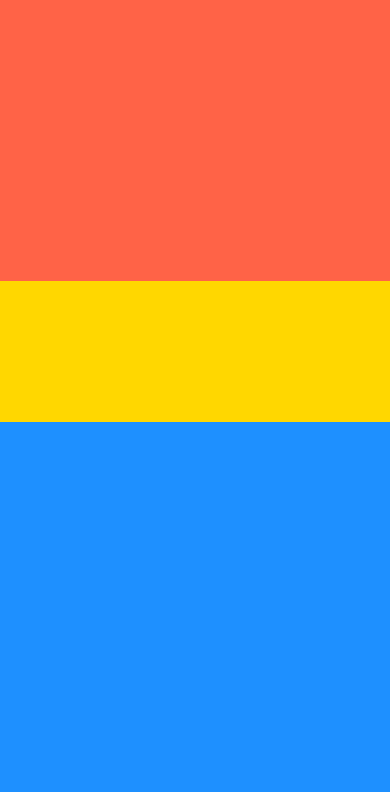
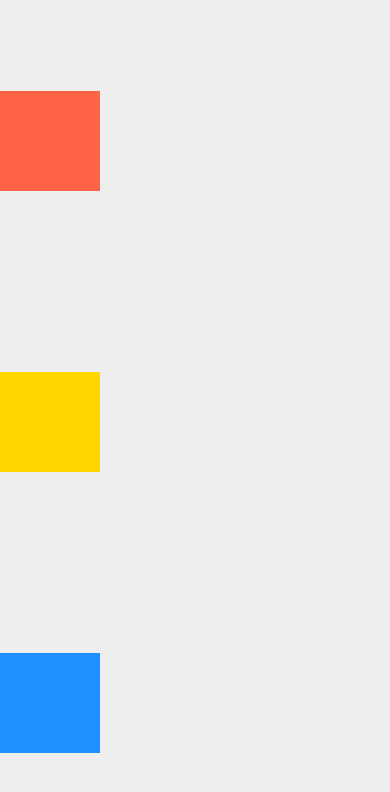
Before and after one commit to JeffyMesquita/FirstApp, a React Native app: screen / in a window 390 px wide. Shown: the top 792 px of the page. Built offline with nearby package versions, Linux system fonts and the light colour scheme.

Commit message:
Justify Content - Alinhamento no Eixo Principal

```diff
--- a/App.tsx
+++ b/App.tsx
@@ -7,24 +7,28 @@ export default function App() {
         backgroundColor: "#EEE",
         flex: 1,
         flexDirection: "column",
+        justifyContent: "space-around",
       }}
     >
       <View
         style={{
           backgroundColor: "tomato",
-          flex: 2,
+          width: 100,
+          height: 100,
         }}
       />
       <View
         style={{
           backgroundColor: "gold",
-          flex: 1,
+          width: 100,
+          height: 100,
         }}
       />
       <View
         style={{
           backgroundColor: "dodgerblue",
-          flex: 3,
+          width: 100,
+          height: 100,
         }}
       />
     </View>
```
